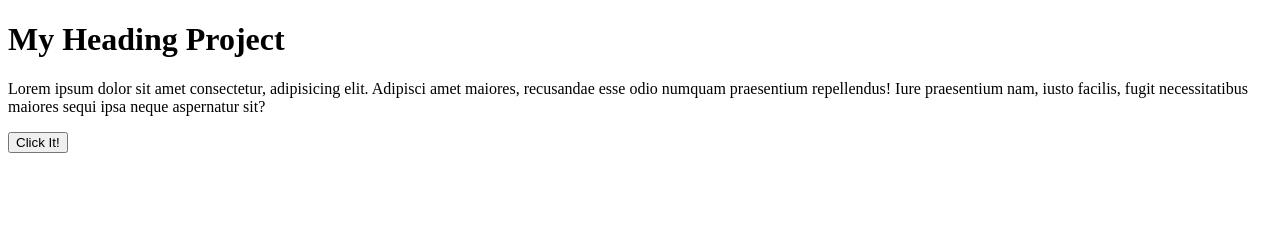
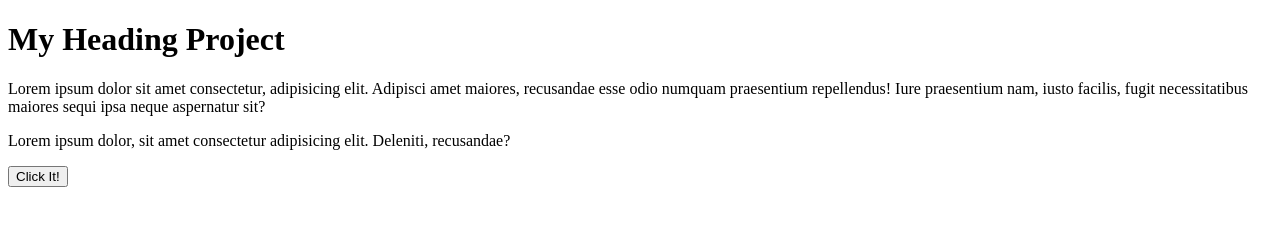
Before and after one commit to SwapnadipProdhan/GitDemo, a plain HTML site: page index.html in a window 1280 px wide. Drawn offline with Linux system fonts and the light colour scheme.

Commit message:
add para

```diff
--- a/index.html
+++ b/index.html
@@ -13,6 +13,9 @@
       praesentium nam, iusto facilis, fugit necessitatibus maiores sequi ipsa
       neque aspernatur sit?
     </p>
+    <p>
+      Lorem ipsum dolor, sit amet consectetur adipisicing elit. Deleniti, recusandae?
+    </p>
     <button type = "button">Click It!</button>
   </body>
 </html>
```
